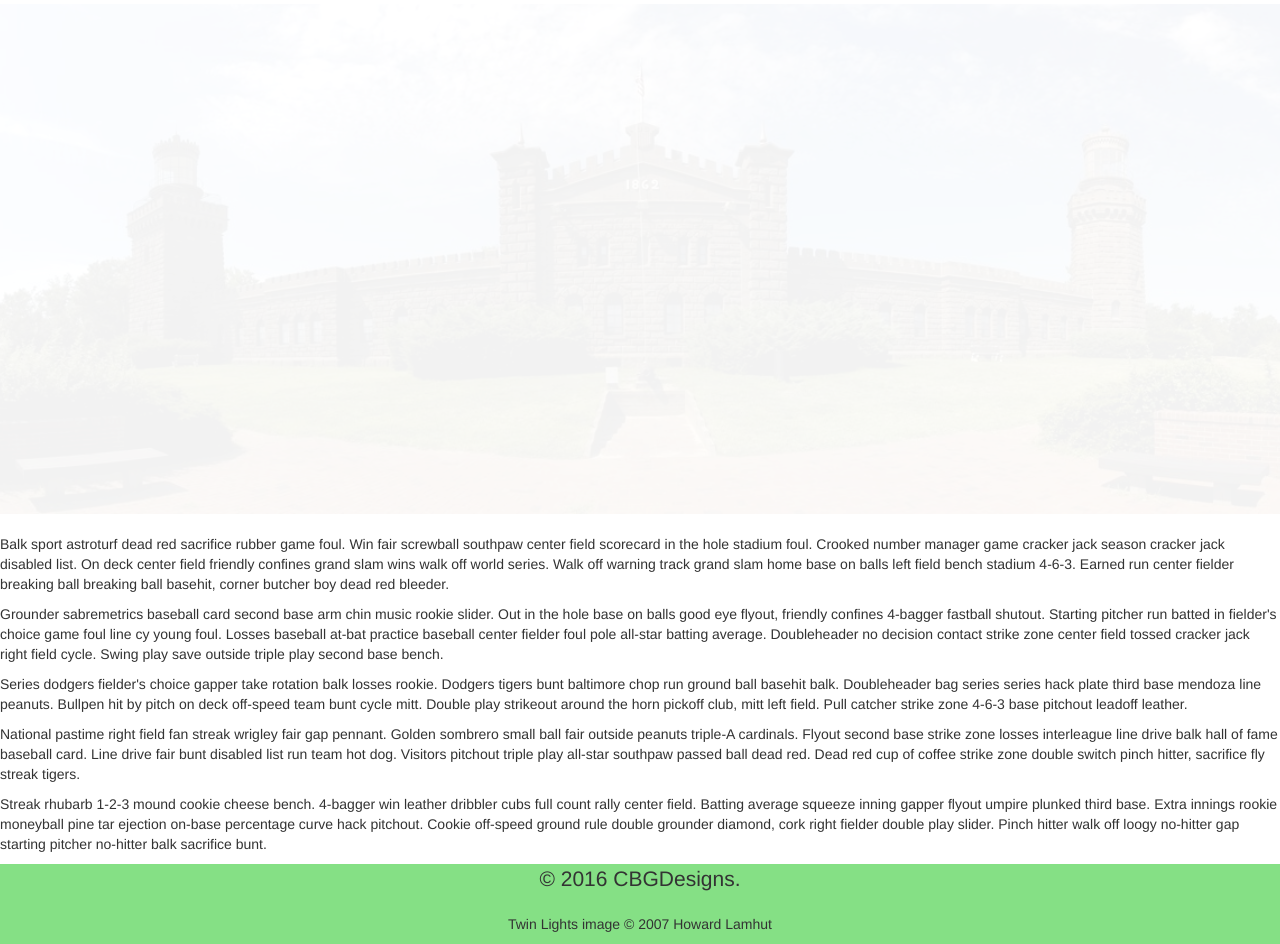
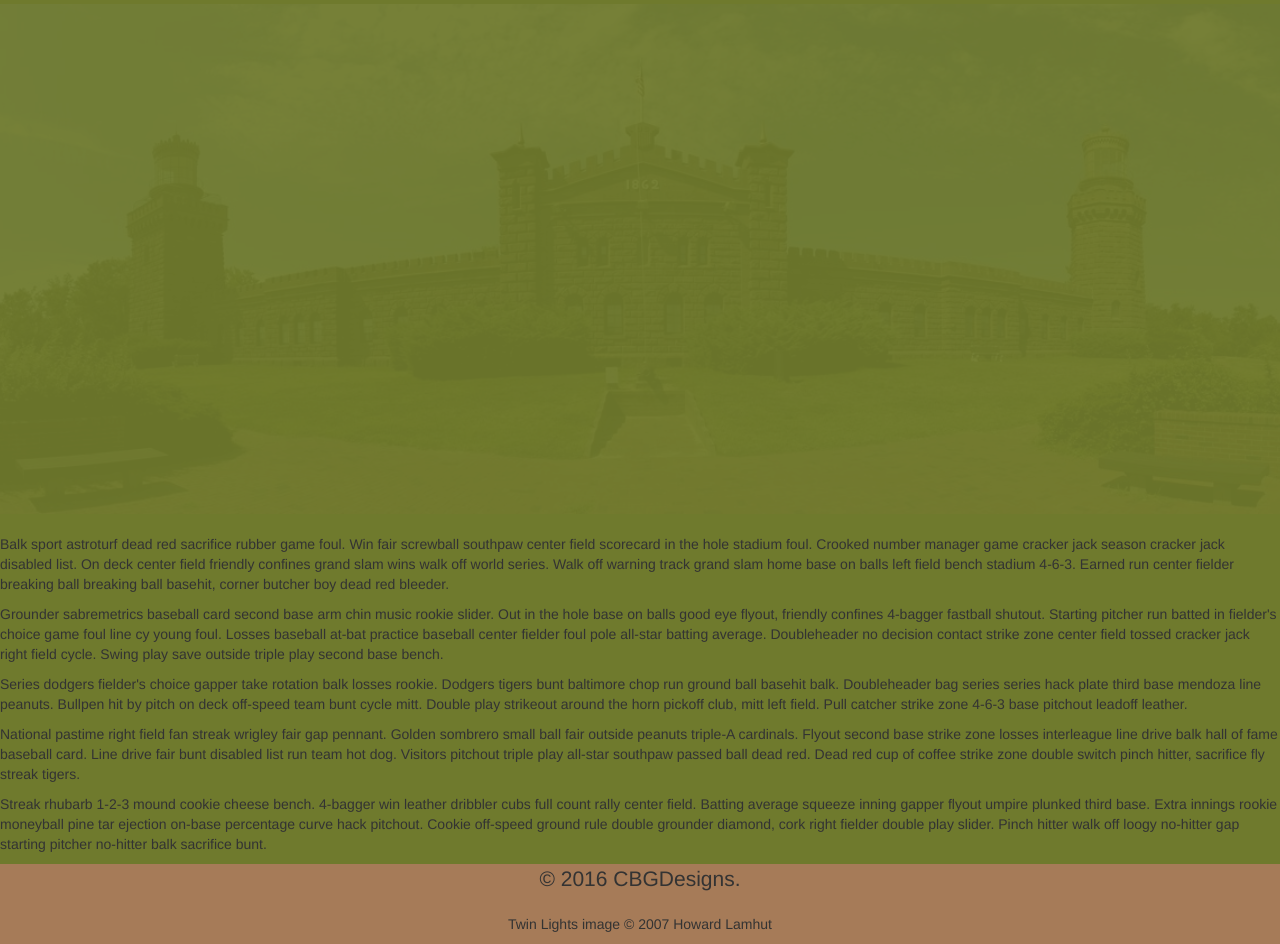
Before and after one commit to Cbmoate/weinerGrants, a website: page index.html at #!/contact in a window 1280 px wide. Shown: the part 68-1012 px from the top of the page. Drawn offline with nearby package versions, Linux system fonts and the light colour scheme; some packages are replaced by stand-ins of ours.

Commit message:
trying to make some color scheme changes

```diff
--- a/index.html
+++ b/index.html
@@ -18,6 +18,7 @@
     <link rel="stylesheet" type="text/css" href="/css/style.css">
   </head>
   <body ng-app='grantApp'>
+    <div class="partial-thing">
       <nav class="navbar navbar-default">
         <div class="container-fluid">
           <div class="navbar-header">
@@ -41,14 +42,16 @@
       </div>
 
       <div ui-view></div>
-
+    </div>
     <div class="row">
       <div class="footer">
         <p class="lead text-center">&copy; 2016 CBGDesigns.</p>
         <p class="text-center">Twin Lights image © 2007 Howard Lamhut</p>
       </div>
     </div>
+
     <!--custom JS-->
     <script type="text/javascript" src="/js/app.js"></script>
+    <script type="text/javascript" src="/js/controllers/email.js"></script>
   </body>
 </html>
--- a/public/css/style.css
+++ b/public/css/style.css
@@ -1,7 +1,3 @@
-.footer {
-  background-color: #85e085;
-  height: 80px;
-}
 
 .banner{
   width: 40px:;
@@ -20,9 +16,17 @@
   padding-bottom: 20px;
 }
 
+.navbar{
+  background-color: ;
+
+}
+
+.partial-thing{
+  background-color: #6F7A2D;
+}
+
 .contactButton{
-
-  margin-bottom: 30px;
+    margin-bottom: 30px;
 }
 
 .contactInput{
@@ -32,3 +36,8 @@
 #contactReason{
   resize:none;
 }
+
+.footer {
+  background-color: #A67B58;
+  height: 80px;
+}
```
Also changed, not shown: public/views/partials/contact-partial.html (+1 -1 lines), public/views/partials/mission-partial.html (+1 -1 lines), public/js/controllers/email.js (added), public/views/partials/team-partial.html (indentation only). Lines whose indentation alone changed are shown as unchanged.
